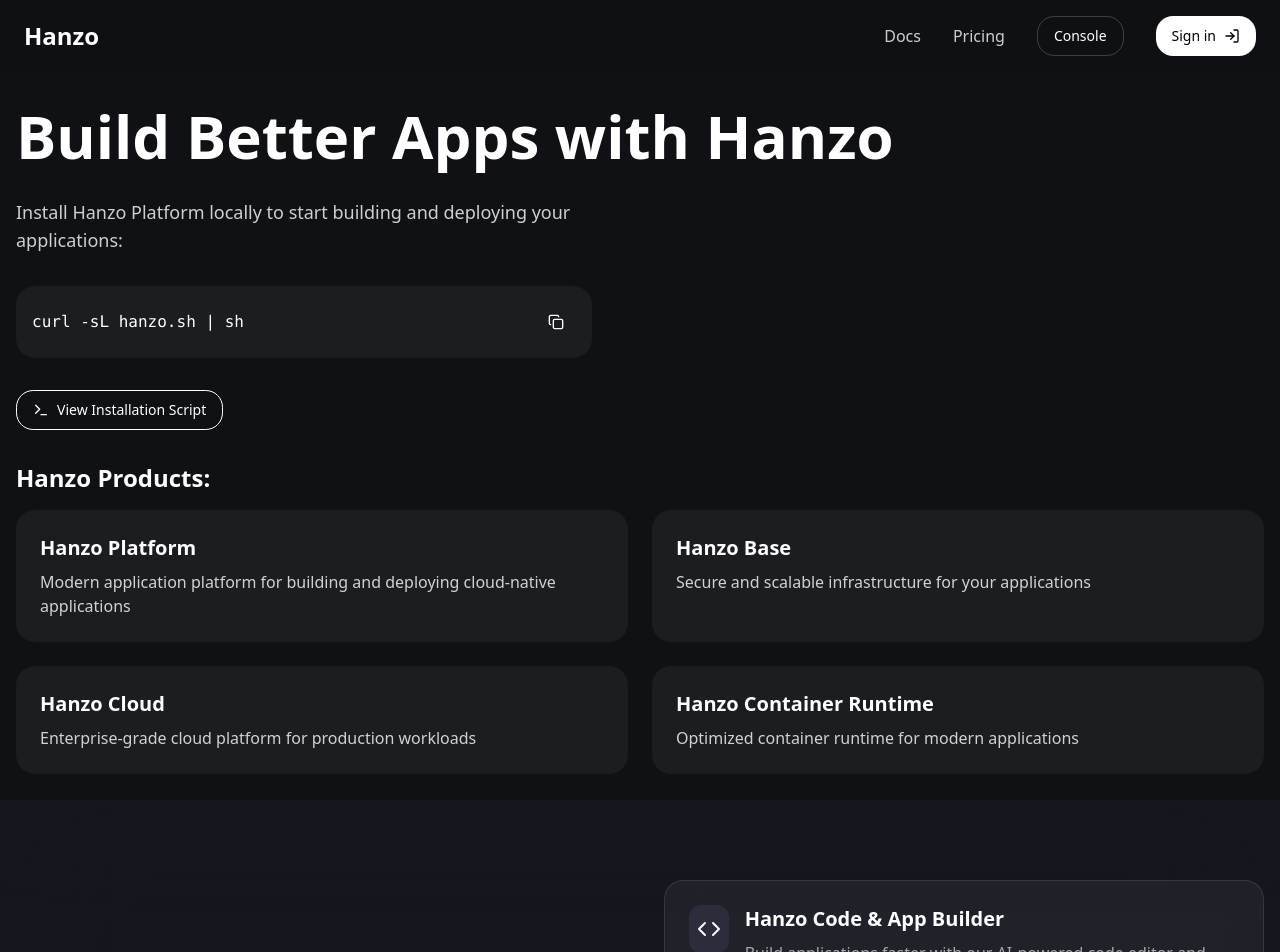
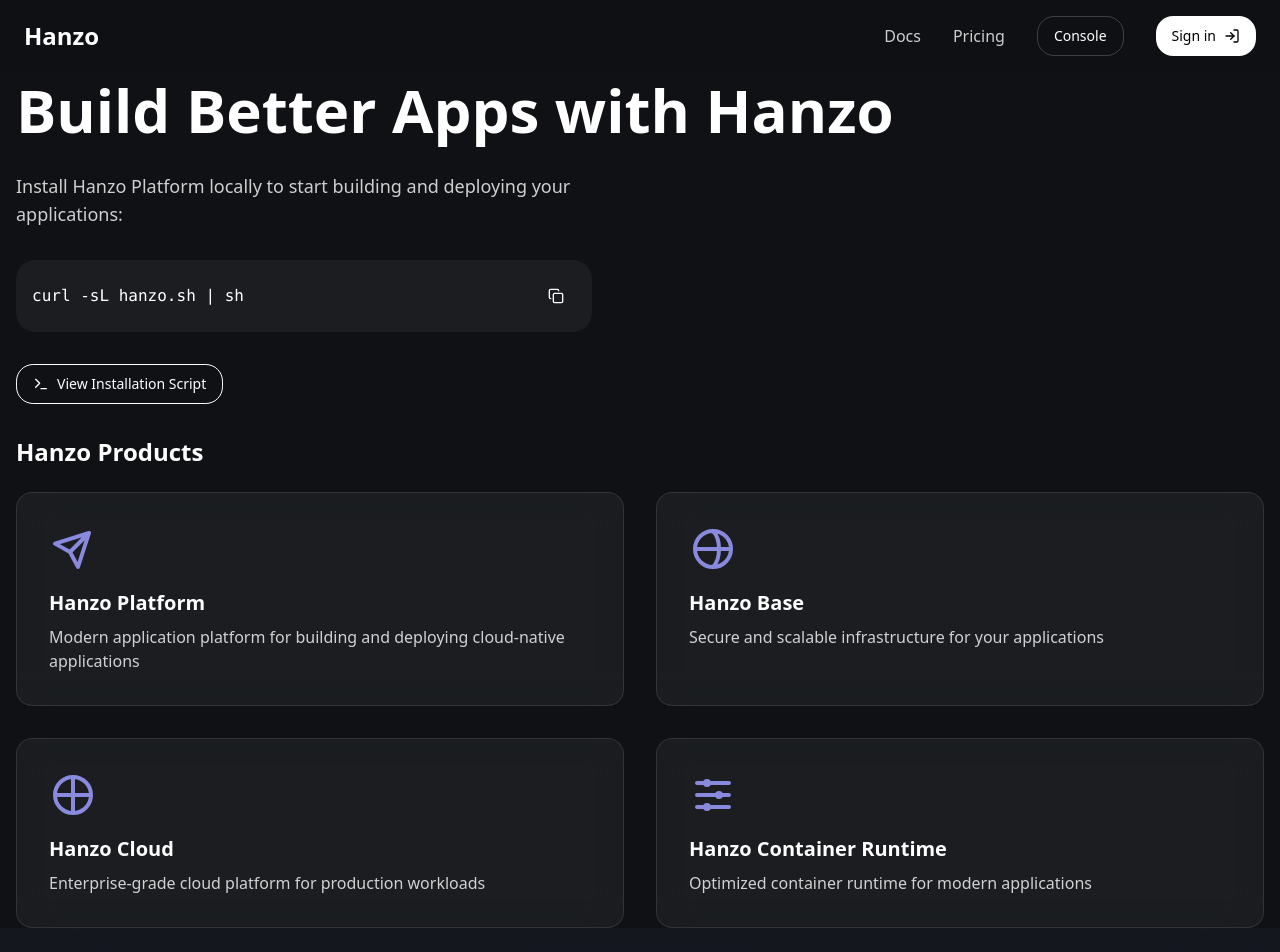
Before and after one commit to hanzo-apps/hanzo.sh, a React (Vite) app: page / in a window 1280 px wide. Shown: the top 952 px of the page. Built offline with nearby package versions, Linux system fonts and the light colour scheme.

Commit message:
Improve Hanzo Products section
Enhance the presentation of Hanzo products with improved visuals and potentially animated SVG graphics.

```diff
--- a/src/components/Hero.tsx
+++ b/src/components/Hero.tsx
@@ -215,26 +215,48 @@ fi`;
             </div>
           )}
 
-          <div className="space-y-4">
-            <h2 className="text-2xl font-bold text-white">Hanzo Products:</h2>
-            <ul className="grid grid-cols-1 md:grid-cols-2 gap-6 list-none">
-              <li className="bg-white/5 p-6 rounded-lg">
+          <div className="space-y-6">
+            <h2 className="text-2xl font-bold text-white">Hanzo Products</h2>
+            <div className="grid grid-cols-1 md:grid-cols-2 gap-8">
+              <div className="group bg-white/5 p-8 rounded-2xl hover-lift glass-effect relative overflow-hidden">
+                <div className="absolute inset-0 bg-gradient-to-br from-accent/10 to-transparent opacity-0 group-hover:opacity-100 transition-opacity"></div>
+                <svg className="w-12 h-12 mb-4 text-accent animate-float" viewBox="0 0 24 24" fill="none" stroke="currentColor" strokeWidth="2">
+                  <path d="M20 4L3 9.31372L10.5 13.5M20 4L14.5 21L10.5 13.5M20 4L10.5 13.5" strokeLinecap="round" strokeLinejoin="round"/>
+                </svg>
                 <h3 className="text-xl font-semibold text-white mb-2">Hanzo Platform</h3>
                 <p className="text-white/80">Modern application platform for building and deploying cloud-native applications</p>
-              </li>
-              <li className="bg-white/5 p-6 rounded-lg">
+              </div>
+
+              <div className="group bg-white/5 p-8 rounded-2xl hover-lift glass-effect relative overflow-hidden">
+                <div className="absolute inset-0 bg-gradient-to-br from-accent/10 to-transparent opacity-0 group-hover:opacity-100 transition-opacity"></div>
+                <svg className="w-12 h-12 mb-4 text-accent animate-float" viewBox="0 0 24 24" fill="none" stroke="currentColor" strokeWidth="2">
+                  <path d="M21 12C21 16.9706 16.9706 21 12 21M21 12C21 7.02944 16.9706 3 12 3M21 12H3M12 21C7.02944 21 3 16.9706 3 12M12 21C14.5 18.5 15 15.5 15 12C15 8.5 14.5 5.5 12 3M3 12C3 7.02944 7.02944 3 12 3" strokeLinecap="round"/>
+                </svg>
                 <h3 className="text-xl font-semibold text-white mb-2">Hanzo Base</h3>
                 <p className="text-white/80">Secure and scalable infrastructure for your applications</p>
-              </li>
-              <li className="bg-white/5 p-6 rounded-lg">
+              </div>
+
+              <div className="group bg-white/5 p-8 rounded-2xl hover-lift glass-effect relative overflow-hidden">
+                <div className="absolute inset-0 bg-gradient-to-br from-accent/10 to-transparent opacity-0 group-hover:opacity-100 transition-opacity"></div>
+                <svg className="w-12 h-12 mb-4 text-accent animate-float" viewBox="0 0 24 24" fill="none" stroke="currentColor" strokeWidth="2">
+                  <path d="M12 3C16.9706 3 21 7.02944 21 12M12 3C7.02944 3 3 7.02944 3 12M12 3V21M21 12C21 16.9706 16.9706 21 12 21M21 12H3M12 21C7.02944 21 3 16.9706 3 12" strokeLinecap="round"/>
+                </svg>
                 <h3 className="text-xl font-semibold text-white mb-2">Hanzo Cloud</h3>
                 <p className="text-white/80">Enterprise-grade cloud platform for production workloads</p>
-              </li>
-              <li className="bg-white/5 p-6 rounded-lg">
+              </div>
+
+              <div className="group bg-white/5 p-8 rounded-2xl hover-lift glass-effect relative overflow-hidden">
+                <div className="absolute inset-0 bg-gradient-to-br from-accent/10 to-transparent opacity-0 group-hover:opacity-100 transition-opacity"></div>
+                <svg className="w-12 h-12 mb-4 text-accent animate-float" viewBox="0 0 24 24" fill="none" stroke="currentColor" strokeWidth="2">
+                  <path d="M4 6H20M4 12H20M4 18H20" strokeLinecap="round"/>
+                  <circle cx="9" cy="6" r="1" fill="currentColor"/>
+                  <circle cx="15" cy="12" r="1" fill="currentColor"/>
+                  <circle cx="9" cy="18" r="1" fill="currentColor"/>
+                </svg>
                 <h3 className="text-xl font-semibold text-white mb-2">Hanzo Container Runtime</h3>
                 <p className="text-white/80">Optimized container runtime for modern applications</p>
-              </li>
-            </ul>
+              </div>
+            </div>
           </div>
         </div>
       </div>
```
